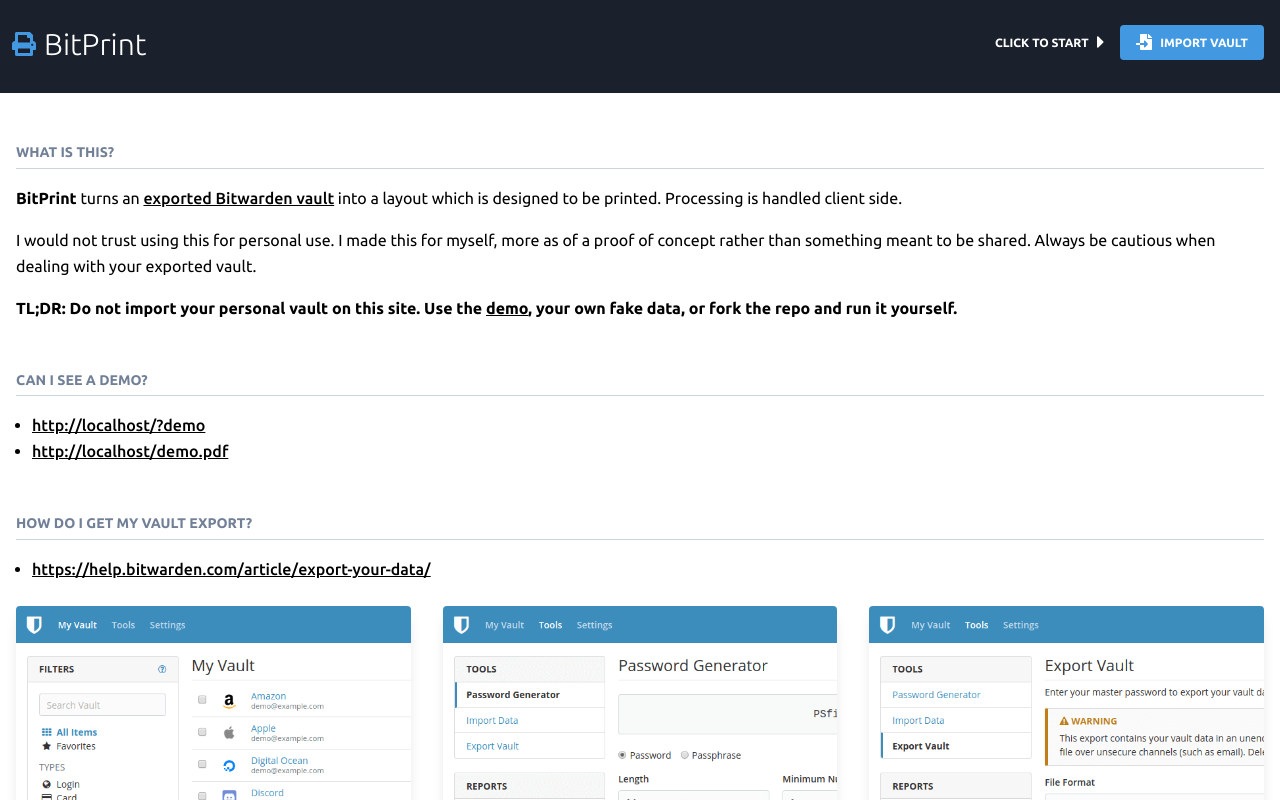
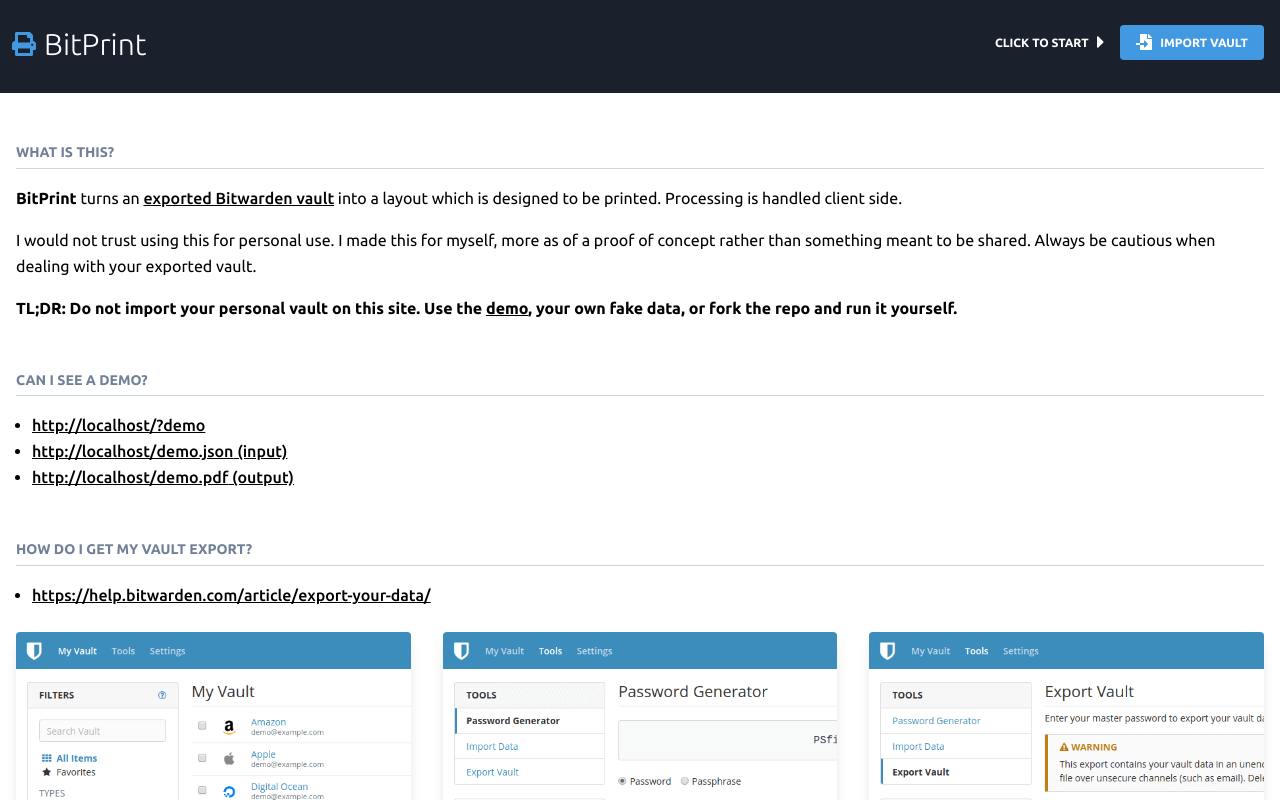
Before and after one commit to krestaino/bitprint, a React (Create React App) app in the folder client/: page / in a window 1280 px wide. Shown: the top 800 px of the page. Built offline with nearby package versions, Linux system fonts and the light colour scheme; the HTML template or start-up script is replaced by a standard one.

Commit message:
chore: add demo link

```diff
--- a/client/src/components/Intro.js
+++ b/client/src/components/Intro.js
@@ -7,6 +7,7 @@
 export default class Intro extends Component {
   render() {
     const pdfHref = window.location.origin + '/demo.pdf';
+    const jsonHref = window.location.origin + '/demo.json';
 
     return (
       <div className="container my-4 md:my-8 mx-auto">
@@ -51,8 +52,13 @@
               </a>
             </li>
             <li>
+              <a className="block" href={jsonHref}>
+                {jsonHref} (input)
+              </a>
+            </li>
+            <li>
               <a className="block" href={pdfHref}>
-                {pdfHref}
+                {pdfHref} (output)
               </a>
             </li>
           </ul>
```
Also changed, not shown: 1 other file (tests, documents, lock files or other folders).
